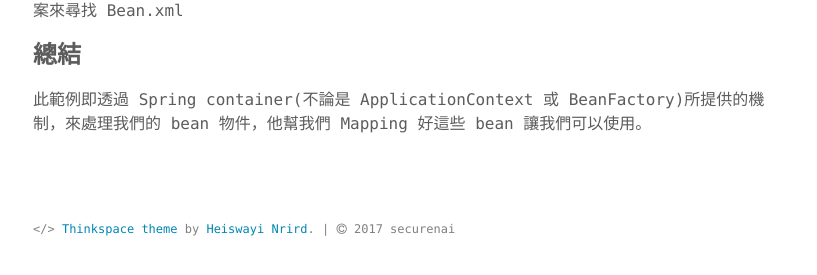
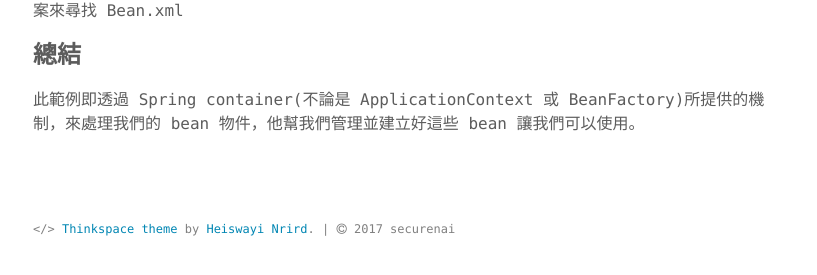
Before and after one commit to securenai/securenai.github.io, a Jekyll site: the page built from spring/spring_page2.md, in a window 1280 px wide and 900 px high, scrolled down 4246 px. Shown: the part 614-889 px from the top of the window, without its empty margins (231-1048 px from the left). Built offline with Jekyll 4.4.1, drawn with Linux system fonts in a browser that asks for light colours; our own code applies the rules of GitHub Pages for plain Markdown files.

Commit message:
Update spring_page2.md

```diff
--- a/spring/spring_page2.md
+++ b/spring/spring_page2.md
@@ -152,4 +152,4 @@ public class Test {
 
 ### 總結
 
-此範例即透過 Spring container(不論是 ApplicationContext 或 BeanFactory)所提供的機制，來處理我們的 bean 物件，他幫我們 Mapping 好這些 bean 讓我們可以使用。
+此範例即透過 Spring container(不論是 ApplicationContext 或 BeanFactory)所提供的機制，來處理我們的 bean 物件，他幫我們管理並建立好這些 bean 讓我們可以使用。
```
